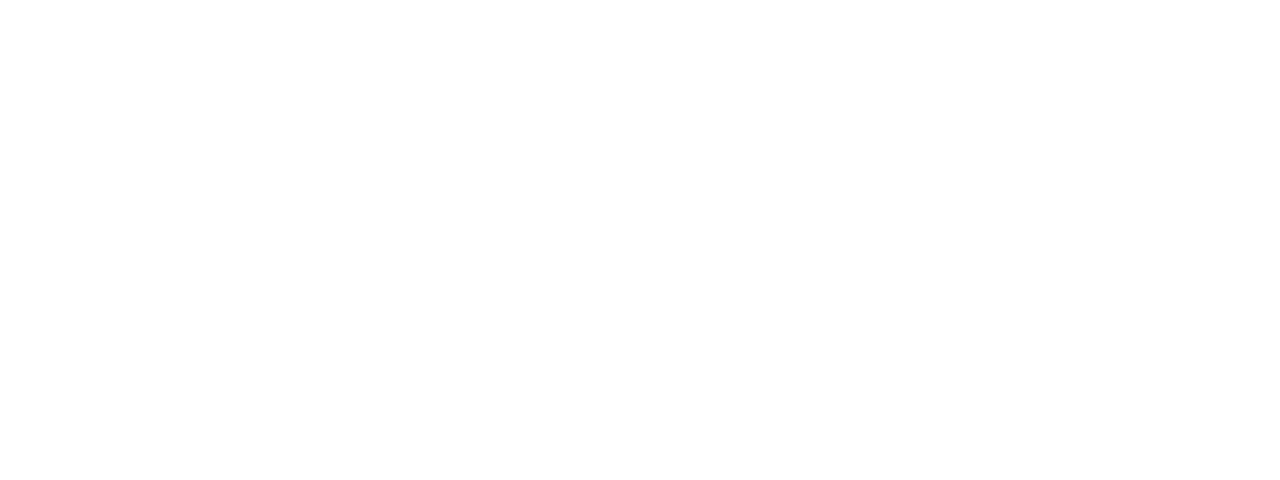
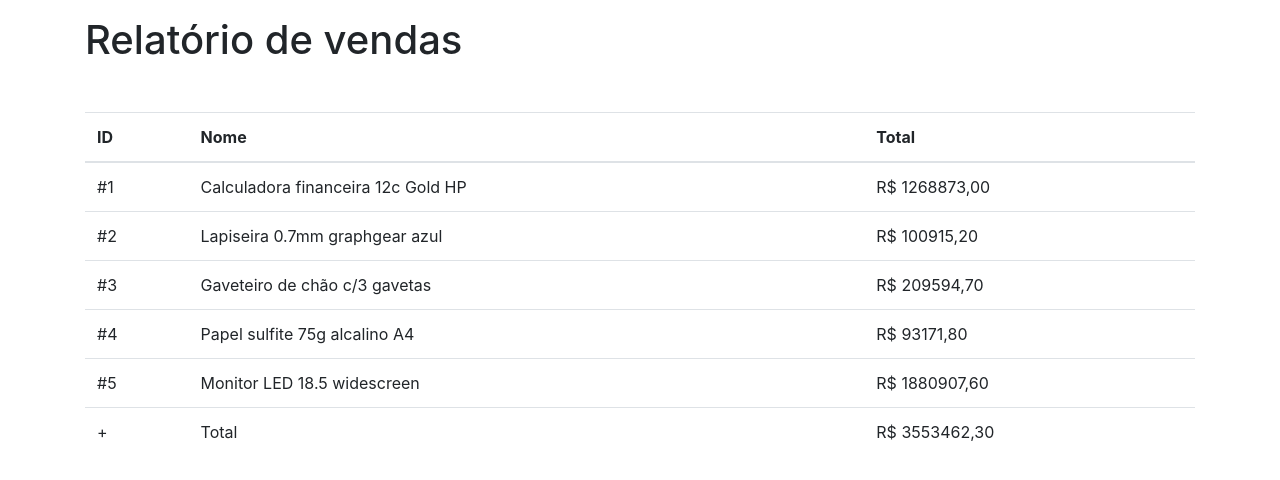
Before and after one commit to AlifiCleiton/vue_projects, a website: page sales/index.html in a window 1280 px wide. Drawn offline with Linux system fonts and the light colour scheme.

Commit message:
ultimos registros

```diff
--- a/sales/index.html
+++ b/sales/index.html
@@ -10,8 +10,109 @@
 
 <body>
 
+    <div id="app">
+        <div class="container">
+            <h1 class="mt-3">{{ title }}</h1>
+            <table class="mt-5 table" v-if="salesByProduct">
+                <thead>
+                    <tr>
+                        <th>ID</th>
+                        <th>Nome</th>
+                        <th>Total</th>
+                    </tr>
+                </thead>
+                <tbody>
+                    <tr v-for="(sale, index) in salesByProduct">
+                        <td>#{{ index + 1 }}</td>
+                        <td>{{ sale.name }}</td>
+                        <td v-money="'R$'">{{ sale.value }}</td>
+                    </tr>
+                </tbody>
+
+                <tfoot>
+                    <tr>
+                        <td>+</td>
+                        <td>Total</td>
+                        <td v-money="'R$'">{{ calculateTotal(salesByProduct) }}</td>
+                    </tr>
+                </tfoot>
+
+            </table>
+           <!-- <table class="mt-5 table">
+                <thead>
+                    <tr>
+                        <th>ID</th>
+                        <th>Nome</th>
+                        <th>Preço</th>
+                        <th>Qtde</th>
+                        <th>Data</th>
+                    </tr>
+                </thead>
+                <tbody>
+                    <tr v-for="sale in sales">
+                        <td>{{ sale.id }}</td>
+                        <td>{{ sale.name }}</td>
+                        <td v-money="'R$'">{{ sale.price }}</td>
+                        <td>{{ sale.qtde }}</td>
+                        <td>{{ sale.date }}</td>
+                    </tr>
+                </tbody>
+            </table>-->
+        </div>
+    </div>
     <script>
-        // ...
+        Vue.directive('money',{
+            inserted(el, binding){
+                const amount = parseFloat(el.innerHTML).toFixed(2)
+                        .replace('.', ',')
+                        .replace(/(\d)(?=(\{3})+,)/g, '$1.')
+                el.innerHTML = `${binding.value} ${amount}`
+            }
+        })
+        new Vue({
+            el: "#app",
+            data:{
+                title: 'Relatório de vendas',
+                sales: null
+            },
+            methods:{
+                getSales(){
+                    fetch('/data/sales.json')
+                        .then(resp => resp.json())
+                        .then(data => this.sales = data)
+                },
+
+                calculateTotal(sales){
+                    if(!sales) return 0
+                    return sales.reduce((total,sale) => total + sale.value,0)
+                }
+            },
+            computed:{
+                salesByProduct(){
+                    if(!this.sales) return null
+
+                    const salesByProduct = this.sales.reduce((grouped, sale)=>{
+                            if(!grouped.hasOwnProperty(sale.name)){
+                                grouped[sale.name] ={
+                                    name: sale.name,
+                                    value: sale.price * sale.qtde
+                                }
+                                return grouped
+                            }
+
+                            grouped[sale.name].value += sale.price * sale.qtde
+                            return grouped
+                    }, {})
+
+                    return Object.values(salesByProduct)
+                }
+            },
+            mounted(){
+                this.getSales()
+            }
+        })
+
+
     </script>
 </body>
 
```
Also changed, not shown: qrcode/index.html (+25 -1 lines).
